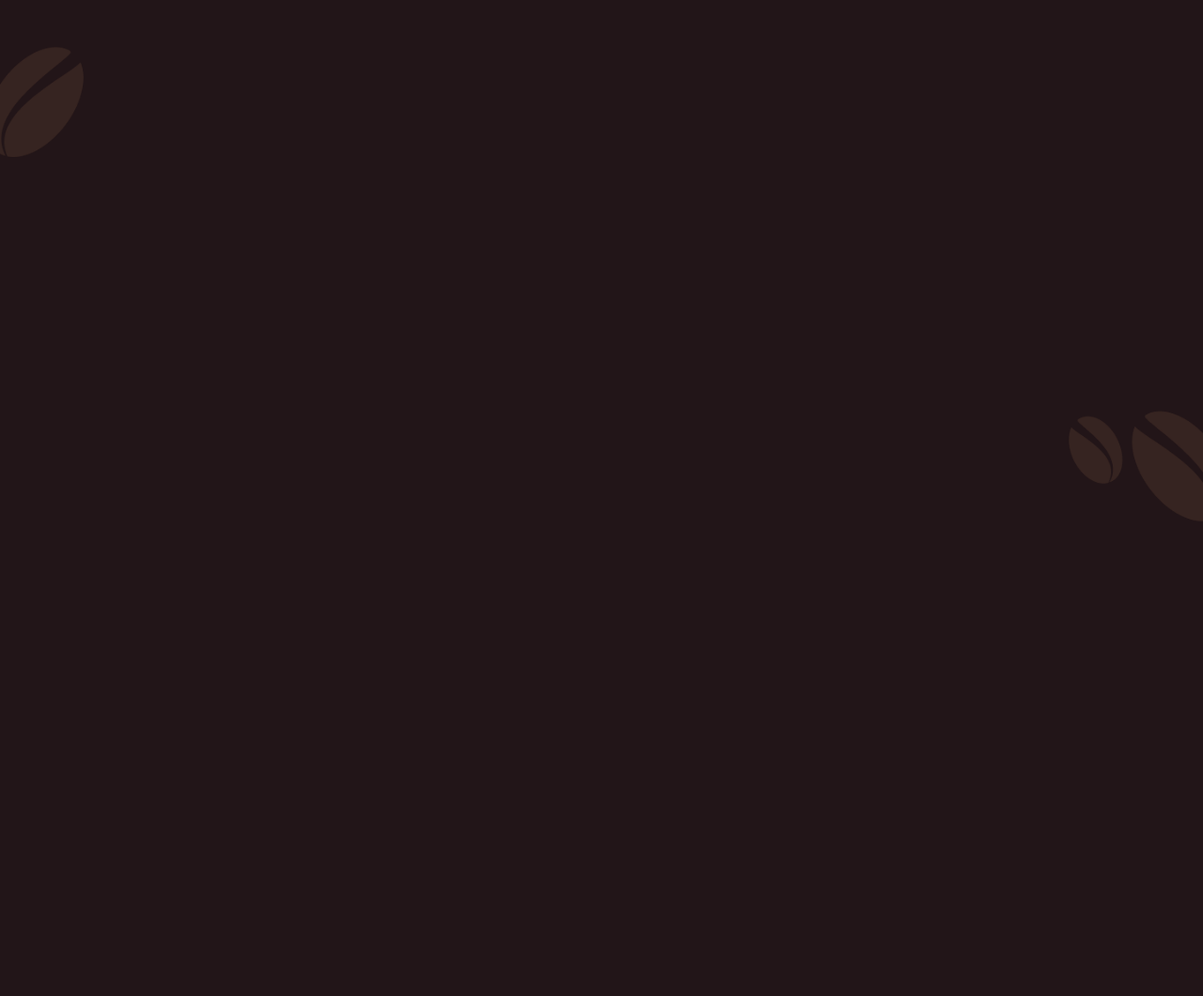
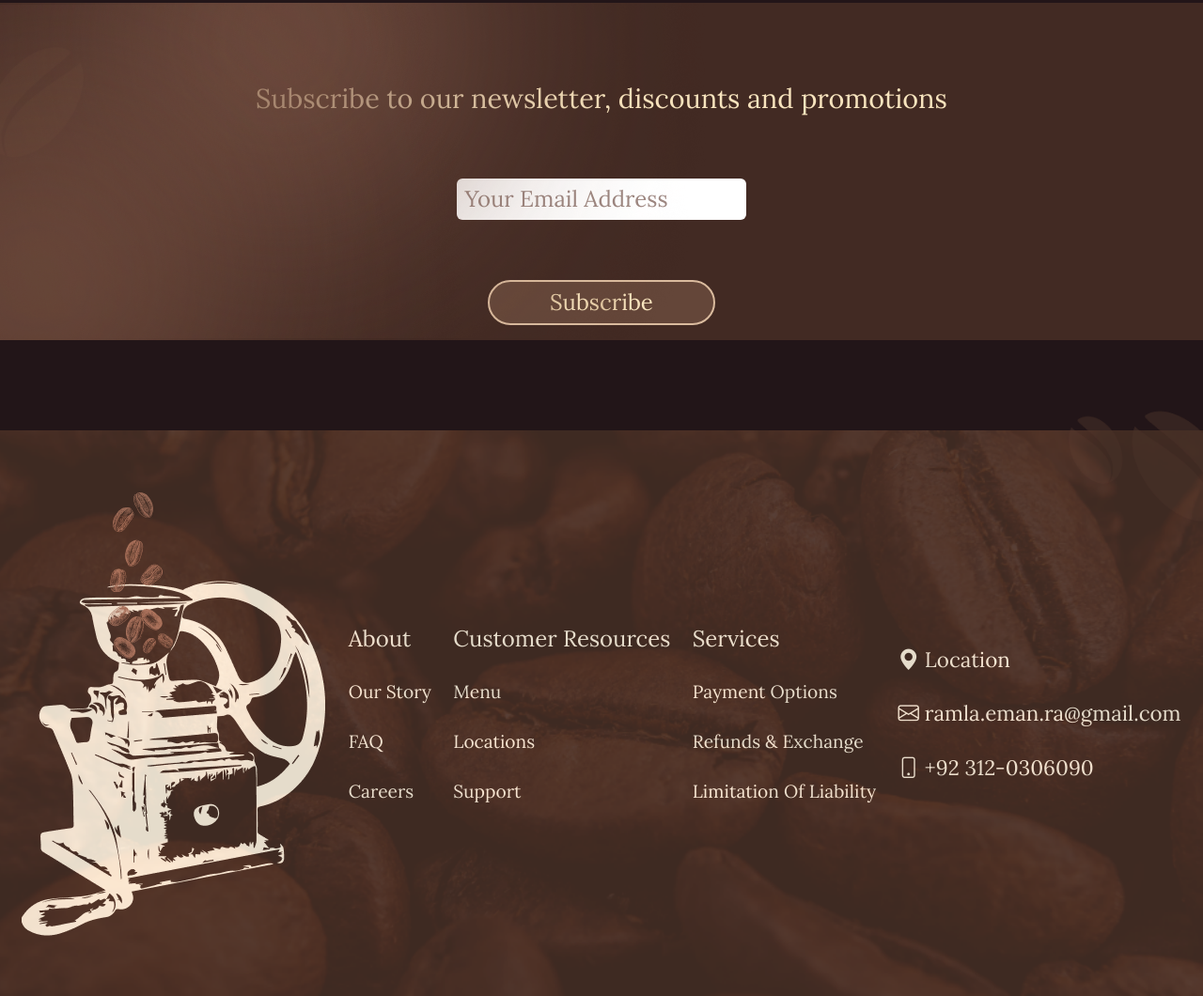
Before and after one commit to Ramla-Eman/Elza-Coffee-Shop, a website: page index.html in a window 1280 px wide. Shown: the part 6732-7792 px from the top of the page at 94% size. Before the commit the page ends 7300 px from the top, so only its background shows below. Drawn offline with nearby package versions, Linux system fonts and the light colour scheme.

Commit message:
footer and subscribe section complete

```diff
--- a/index.html
+++ b/index.html
@@ -104,7 +104,7 @@
         </div>
     </header>
 
-    <div class="relative h-full flex flex-col space-y-10">
+    <div class="relative h-full flex flex-col space-y-24 overflow-hidden">
         <!-- beans image for background -->
         <img src="Img/Coffee beans.png" alt="" class="w-full object-cover absolute top-[28rem]">
         <img src="Img/Coffee beans.png" alt="" class="w-full md:hidden flex object-cover absolute bottom-0">
@@ -366,7 +366,9 @@
         <!-- Our Blogs -->
         <section
             class="w-full h-auto py-4 xl:px-32 px-5 flex flex-col items-center justify-center bg-[#53362A] relative overflow-hidden">
-            <h4 class="font-DancingScript bg-navLinksActive bg-clip-text text-transparent text-[3.5rem] text-shadow-lg absolute top-0">Our Blog</h4>
+            <h4
+                class="font-DancingScript bg-navLinksActive bg-clip-text text-transparent text-[3.5rem] text-shadow-lg absolute top-0">
+                Our Blog</h4>
             <img src="Img/BlogImg/Bg Of blog.png" class="object-cover absolute h-full w-full">
             <div
                 class="w-full flex lg:flex-row flex-col lg:space-x-8 space-x-0 space-y-5 lg:space-y-0 items-center justify-center py-10 mt-16">
@@ -441,8 +443,55 @@
                 <i class="bi bi-chevron-right"></i>
             </div>
         </section>
+
+        <!-- Customer Reveiw -->
+        <section></section>
+
+        <!-- Subscribe Us -->
+        <section
+            class="w-full h-auto py-4 xl:px-32 px-5 flex flex-col items-center justify-center bg-[#54362aa6] relative font-Leiko space-y-16">
+            <img src="Img/subsGlow1.png" alt="" class="absolute left-0 top-0">
+            <img src="Img/subsGlow2.png" alt="" class="absolute left-0 bottom-0 md:flex hidden">
+            <h5 class="text-[#F8E4BE] lg:text-[1.8rem] text-[1.3rem] text-center">Subscribe to our newsletter, discounts
+                and promotions</h5>
+            <input type="email" placeholder="Your Email Address"
+                class="lg:w-[30%] w-full py-1 px-2 text-[1.5rem] rounded-md placeholder:text-[#9D8781] text-[#9D8781]">
+            <button
+                class="bg-[#644639] border-2 rounded-[2rem] border-[#DABB9E] py-1 px-16 hover:bg-[#3c2c2b] text-[1.5rem]"><span
+                    class="bg-navLinksActive bg-clip-text text-transparent">Subscribe</span></button>
+        </section>
+
+        <!-- footer -->
+        <footer class="w-full h-auto bg-[#54362abb] font-Leiko py-16 relative">
+            <img src="Img/Bg footer.png" alt="" class="object-cover w-full h-full absolute top-0">
+            <div class="w-full flex lg:flex-row float-right flex-col items-center lg:space-y-0 space-y-5 justify-evenly text-[#FFF3E0]">
+                <img src="Img/Footer Img.png">
+                <ul class="space-y-6 text-[1.2rem] lg:text-start text-center">
+                    <li><a href="#" class="text-[1.5rem]">About</a></li>
+                    <li><a href="#">Our Story</a></li>
+                    <li><a href="#">FAQ</a></li>
+                    <li><a href="#">Careers</a></li>
+                </ul>
+                <ul class="space-y-6 text-[1.2rem] lg:text-start text-center">
+                    <li><a href="#" class="text-[1.5rem]">Customer Resources</a></li>
+                    <li><a href="#">Menu</a></li>
+                    <li><a href="#">Locations</a></li>
+                    <li><a href="#">Support</a></li>
+                </ul>
+                <ul class="space-y-6 text-[1.2rem] lg:text-start text-center">
+                    <li><a href="#" class="text-[1.5rem]">Services</a></li>
+                    <li><a href="#">Payment Options</a></li>
+                    <li><a href="#">Refunds & Exchange</a></li>
+                    <li><a href="#">Limitation Of Liability</a></li>
+                </ul>
+                <ul class="space-y-6 text-[1.4rem] lg:text-start text-center">
+                    <li><a href="#"><i class="bi bi-geo-alt-fill"></i> Location</a></li>
+                    <li><a href="#"><i class="bi bi-envelope"></i> ramla.eman.ra@gmail.com</a></li>
+                    <li><a href="#"><i class="bi bi-phone"></i> +92 312-0306090</a></li>
+                </ul>
+            </div>
+        </footer>
     </div>
-
 
     <!-- Script Link -->
     <script src="script.js"></script>
```
Also changed, not shown: CSS/output.css, Img/Bg footer.png (added), Img/Footer Img.png (added), Img/subsGlow1.png (added), Img/subsGlow2.png (added).
